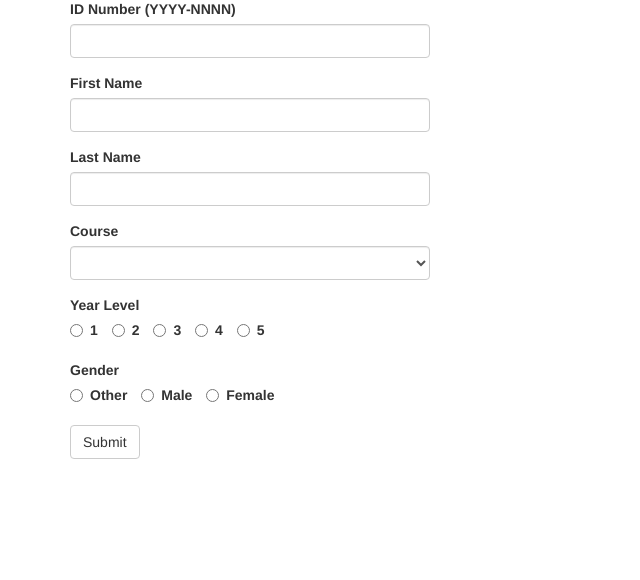
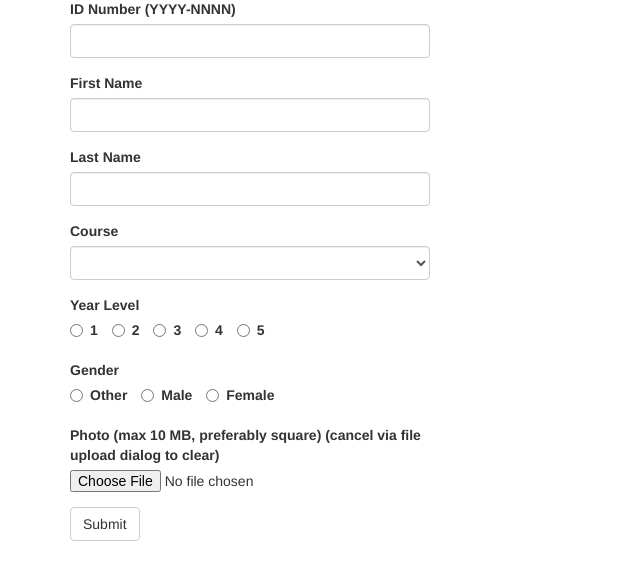
Before and after one commit to KnotUntied/flask-ssis, a Flask app: page /students/add/ in a window 1280 px wide. Shown: the part 142-722 px from the top of the page, without its empty margins (0-640 px from the left). Run offline with Flask 2, Linux system fonts and the light colour scheme; data that the repository does not hold is empty; some libraries are stand-ins or nearby versions.

Commit message:
Allow user to upload image to Cloudinary (server-side)

```diff
--- a/app/__init__.py
+++ b/app/__init__.py
@@ -4,6 +4,8 @@ from flask_mysqldb import MySQL
 # from flask_mysqldb import MySQL
 # from flask_sqlalchemy import SQLAlchemy
 # from flask_migrate import Migrate
+
+import cloudinary
 
 from config import Config
 
@@ -19,6 +21,13 @@ def create_app(config_class=Config):
     db.init_app(app)
     # migrate.init_app(app, db)
     bootstrap.init_app(app)
+
+    cloudinary.config(
+        cloud_name = app.config['CLOUDINARY_NAME'],
+        api_key = app.config['CLOUDINARY_KEY'],
+        api_secret = app.config['CLOUDINARY_SECRET'],
+        secure = True
+    )
 
     from app.main import bp as main_bp
     app.register_blueprint(main_bp)
--- a/app/static/style.css
+++ b/app/static/style.css
@@ -8,3 +8,7 @@ table tr td:last-child {
     white-space: nowrap;
     width: 1px;
 }
+
+.avatar {
+    border-radius: 50%;
+}
--- a/app/students/forms.py
+++ b/app/students/forms.py
@@ -1,5 +1,6 @@
 from flask_wtf import FlaskForm
-from wtforms import HiddenField, IntegerField, RadioField, SelectField, SelectMultipleField, StringField, SubmitField
+from flask_wtf.file import FileField, FileAllowed
+from wtforms import BooleanField, IntegerField, RadioField, SelectField, SelectMultipleField, StringField, SubmitField
 from wtforms.validators import ValidationError, AnyOf, InputRequired, Length, NumberRange, Regexp
 from wtforms.widgets import CheckboxInput
 from app.models import Student
@@ -12,6 +13,9 @@ def validate_name(form, field):
         if char in excluded_chars:
             raise ValidationError(
                 f'Character {char} is not allowed in name.')
+
+def validate_avatar(form, field):
+    pass
 
 class StudentForm(FlaskForm):
     id = StringField(label='ID Number (YYYY-NNNN)', validators=[InputRequired(), Regexp(regex=r'\d{4}\-\d{4}$')])
@@ -28,8 +32,10 @@ class StudentForm(FlaskForm):
         label='Gender',
         choices=Student.GENDERS,
         validators=[InputRequired(), AnyOf(values=Student.GENDERS)])
-    photo = HiddenField()
-    submit = SubmitField(label='Submit')
+    # TODO: Validate if cloudinary URL works
+    photo = FileField(
+        label='Photo (max 10 MB, preferably square) (cancel via file upload dialog to clear)',
+        validators=[FileAllowed(['jpg', 'jpeg', 'png'], 'Only PNG or JPG files are allowed.')])
 
 class AddStudentForm(StudentForm):
     def validate_id(form, field):
@@ -39,6 +45,7 @@ class AddStudentForm(StudentForm):
             raise ValidationError('ID number has already been used.')
 
 class EditStudentForm(StudentForm):
+    clear_photo = BooleanField(label='Remove Photo')
     def validate_id(form, field):
         existing = Student.get_one(field.data)
         # existing = Student.query.filter_by(id=field.data).first()
--- a/app/students/routes.py
+++ b/app/students/routes.py
@@ -1,5 +1,8 @@
 from flask import render_template, flash, redirect, request, url_for, current_app, abort
 from flask_paginate import Pagination, get_page_parameter
+
+from cloudinary.uploader import upload as cloudinary_upload
+from cloudinary.utils import cloudinary_url
 
 from app import db
 from app.students import bp
@@ -63,7 +66,8 @@ def index():
         pagination=pagination,
         form=form,
         sort=sort,
-        order=order)
+        order=order,
+        cloudinary_url=cloudinary_url)
 
 @bp.route('/add/', methods=['GET', 'POST'])
 def add():
@@ -77,7 +81,9 @@ def add():
 
     if form.validate_on_submit():
         new = Student()
+        cloudinary_response = cloudinary_upload(form.photo.data, upload_preset='ssis_student')
         form.populate_obj(new)
+        new.avatar = cloudinary_response['public_id']
         new.add()
         # db.session.add(student)
         # db.session.commit()
@@ -98,7 +104,8 @@ def profile(id):
         college = False
 
     form = EmptyForm()
-    return render_template('students/profile.html', student=student, course=course, college=college, form=form)
+    return render_template('students/profile.html', student=student, course=course, college=college,
+        form=form, cloudinary_url=cloudinary_url)
 
 @bp.route('/edit/<id>/', methods=['GET', 'POST'])
 def edit(id):
--- a/app/templates/students/form.html
+++ b/app/templates/students/form.html
@@ -5,7 +5,7 @@
     <h1>{{ title }}</h1>
     <div class="row">
         <div class="col-md-4 form-group">
-            <form class="form" method="post" role="form">
+            <form class="form" method="post" enctype="multipart/form-data" role="form">
                 {{ form.hidden_tag() }}
                 {{ wtf.form_errors(form, hiddens="only") }}
 
@@ -43,6 +43,14 @@
                     <p class="help-block">{{ error }}</p>
                     {% endfor %}
                 </div>
+                {% if form.clear_photo %}
+                <!-- current photo -->
+                {% endif %}
+                {{ wtf.form_field(form.photo) }}
+                {% if form.clear_photo %}
+                {{ wtf.form_field(form.clear_photo) }}
+                {% endif %}
+                <!-- photo preview, updated via callbacks -->
                 <input class="btn btn-default" id="submit" name="submit" type="submit" value="Submit">
             </form>
         </div>
--- a/app/templates/students/index.html
+++ b/app/templates/students/index.html
@@ -28,9 +28,9 @@
             <td>
                 <a href="{{ url_for('students.profile', id=student.id) }}">
                     {% if student.avatar %}
-                        <img src="{{ student.avatar }}" width="32" height="32">
+                        <img src="{{ cloudinary_url(student.avatar, format='jpg', width=32, height=32, crop='fill', gravity='center')[0] }}" class="avatar">
                     {% else %}
-                        <img src="{{ url_for('static', filename='images/user.svg') }}" width="32" height="32">
+                        <img src="{{ url_for('static', filename='images/user.svg') }}" class="avatar" width="32" height="32">
                     {% endif %}
                 </a>
             </td>
--- a/app/templates/students/profile.html
+++ b/app/templates/students/profile.html
@@ -2,9 +2,9 @@
 
 {% block app_content %}
     {% if student.avatar %}
-        <img src="{{ student.avatar }}" width="150" height="150">
+    <img src="{{ cloudinary_url(student.avatar, format='jpg', width=150, height=150, crop='fill', gravity='center')[0] }}" class="avatar">
     {% else %}
-        <img src="{{ url_for('static', filename='images/user.svg') }}" width="150" height="150">
+    <img src="{{ url_for('static', filename='images/user.svg') }}" class="avatar" width="150" height="150">
     {% endif %}
     <h3>{{ student.id }}</h3>
     <p>{{ student.lastname }}, {{ student.firstname }}</p>
```
Also changed, not shown: config.py (+7 -0 lines), README.md, 3 other files.
